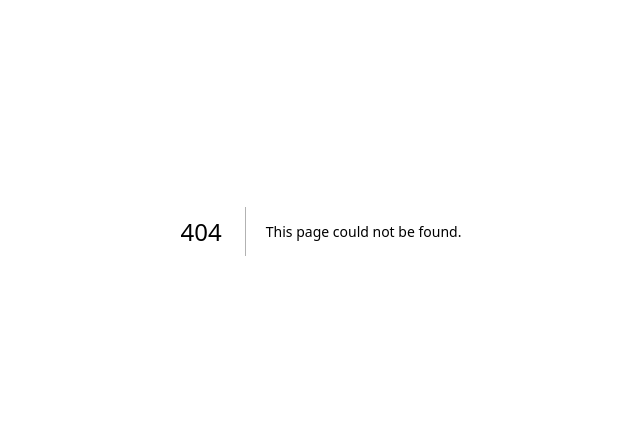
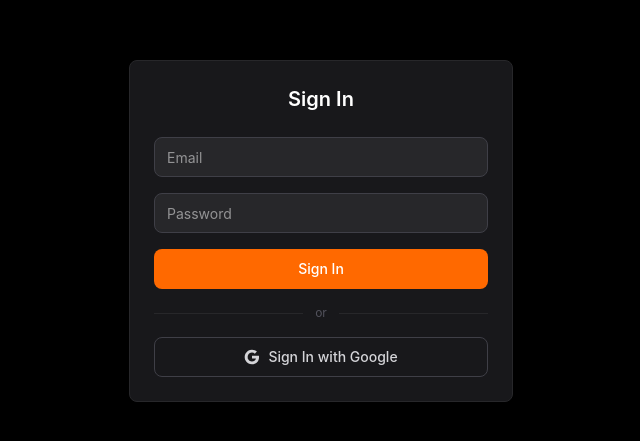
Before and after one commit to CRACKnGUY/teacher-alarm-system, a Next.js app: page /login in a window 1280 px wide. Before the commit this address had no page. Shown: the part 169-610 px from the top of the page, without its empty margins (319-959 px from the left). Built offline with nearby package versions, Linux system fonts and the light colour scheme; no server answers.

Commit message:
Add Supabase Auth: login page, middleware, OAuth callback, sidebar logout

```diff
--- a/package.json
+++ b/package.json
@@ -8,6 +8,7 @@
     "start": "next start"
   },
   "dependencies": {
+    "@supabase/ssr": "^0.12.0",
     "@supabase/supabase-js": "^2.110.0",
     "next": "^15.3.2",
     "react": "^19.2.7",
--- /dev/null
+++ b/src/app/auth/callback/page.tsx
@@ -0,0 +1,26 @@
+'use client'
+
+import { useEffect } from 'react'
+import { useRouter } from 'next/navigation'
+import { createClient } from '@/lib/supabase/client'
+
+export default function AuthCallbackPage() {
+  const router = useRouter()
+
+  useEffect(() => {
+    const supabase = createClient()
+    supabase.auth.getSession().then(({ data: { session } }) => {
+      if (session) {
+        router.push('/dashboard')
+      } else {
+        router.push('/login')
+      }
+    })
+  }, [router])
+
+  return (
+    <div className="min-h-screen flex items-center justify-center bg-black">
+      <p className="text-zinc-500">Signing in...</p>
+    </div>
+  )
+}
--- /dev/null
+++ b/src/app/login/page.tsx
@@ -0,0 +1,92 @@
+'use client'
+
+import { useState } from 'react'
+import { useRouter } from 'next/navigation'
+import { createClient } from '@/lib/supabase/client'
+
+export default function LoginPage() {
+  const [email, setEmail] = useState('')
+  const [password, setPassword] = useState('')
+  const [error, setError] = useState('')
+  const [loading, setLoading] = useState(false)
+  const router = useRouter()
+  const supabase = createClient()
+
+  async function signInWithEmail(e: React.FormEvent) {
+    e.preventDefault()
+    setError('')
+    setLoading(true)
+
+    const { error } = await supabase.auth.signInWithPassword({ email, password })
+    setLoading(false)
+
+    if (error) {
+      setError(error.message)
+    } else {
+      router.push('/dashboard')
+      router.refresh()
+    }
+  }
+
+  async function signInWithGoogle() {
+    const { error } = await supabase.auth.signInWithOAuth({
+      provider: 'google',
+      options: { redirectTo: `${location.origin}/auth/callback` },
+    })
+    if (error) setError(error.message)
+  }
+
+  return (
+    <div className="min-h-screen flex items-center justify-center bg-black px-4">
+      <div className="w-full max-w-sm rounded-lg border border-zinc-800 bg-zinc-900 p-6">
+        <h1 className="text-xl font-semibold text-white text-center mb-6">Sign In</h1>
+
+        <form onSubmit={signInWithEmail} className="space-y-4">
+          <input
+            className="h-10 w-full rounded-lg border border-zinc-700 bg-zinc-800 px-3 text-sm text-white outline-none focus:border-orange-500"
+            type="email"
+            placeholder="Email"
+            value={email}
+            onChange={(e) => setEmail(e.target.value)}
+            required
+          />
+          <input
+            className="h-10 w-full rounded-lg border border-zinc-700 bg-zinc-800 px-3 text-sm text-white outline-none focus:border-orange-500"
+            type="password"
+            placeholder="Password"
+            value={password}
+            onChange={(e) => setPassword(e.target.value)}
+            required
+          />
+          {error && <p className="text-xs text-red-400">{error}</p>}
+          <button
+            type="submit"
+            disabled={loading}
+            className="h-10 w-full rounded-lg bg-orange-500 text-sm font-medium text-white hover:bg-orange-600 transition-colors disabled:opacity-50 cursor-pointer"
+          >
+            {loading ? 'Signing in...' : 'Sign In'}
+          </button>
+        </form>
+
+        <div className="flex items-center gap-3 my-4">
+          <div className="flex-1 h-px bg-zinc-800" />
+          <span className="text-xs text-zinc-600">or</span>
+          <div className="flex-1 h-px bg-zinc-800" />
+        </div>
+
+        <button
+          onClick={signInWithGoogle}
+          className="h-10 w-full rounded-lg border border-zinc-700 text-sm font-medium text-zinc-300 hover:bg-zinc-800 transition-colors flex items-center justify-center gap-2 cursor-pointer"
+        >
+          <svg className="w-4 h-4" viewBox="0 0 24 24">
+            <path fill="currentColor" d="M22.56 12.25c0-.78-.07-1.53-.2-2.25H12v4.26h5.92a5.06 5.06 0 0 1-2.2 3.32v2.77h3.57c2.08-1.92 3.28-4.74 3.28-8.1z" />
+            <path fill="currentColor" d="M12 23c2.97 0 5.46-.98 7.28-2.66l-3.57-2.77c-.98.66-2.23 1.06-3.71 1.06-2.86 0-5.29-1.93-6.16-4.53H2.18v2.84C3.99 20.53 7.7 23 12 23z" />
+            <path fill="currentColor" d="M5.84 14.09c-.22-.66-.35-1.36-.35-2.09s.13-1.43.35-2.09V7.07H2.18C1.43 8.55 1 10.22 1 12s.43 3.45 1.18 4.93l2.85-2.22.81-.62z" />
+            <path fill="currentColor" d="M12 5.38c1.62 0 3.06.56 4.21 1.64l3.15-3.15C17.45 2.09 14.97 1 12 1 7.7 1 3.99 3.47 2.18 7.07l3.66 2.84c.87-2.6 3.3-4.53 6.16-4.53z" />
+          </svg>
+          Sign In with Google
+        </button>
+      </div>
+    </div>
+  )
+}
--- a/src/components/Sidebar.tsx
+++ b/src/components/Sidebar.tsx
@@ -1,7 +1,10 @@
 'use client'
 
+import { useEffect, useState } from 'react'
 import Link from 'next/link'
-import { usePathname } from 'next/navigation'
+import { usePathname, useRouter } from 'next/navigation'
+import { createClient } from '@/lib/supabase/client'
+import type { User } from '@supabase/supabase-js'
 
 const navItems = [
   {
@@ -53,6 +56,20 @@ const navItems = [
 
 export default function Sidebar() {
   const pathname = usePathname()
+  const router = useRouter()
+  const [user, setUser] = useState<User | null>(null)
+
+  useEffect(() => {
+    const supabase = createClient()
+    supabase.auth.getUser().then(({ data }) => setUser(data.user ?? null))
+  }, [])
+
+  async function handleSignOut() {
+    const supabase = createClient()
+    await supabase.auth.signOut()
+    router.push('/login')
+    router.refresh()
+  }
 
   return (
     <aside className="w-56 bg-zinc-900 text-white flex flex-col shrink-0 border-r border-zinc-800">
@@ -89,8 +106,18 @@ export default function Sidebar() {
         )}
       </nav>
 
-      <div className="px-5 py-4 border-t border-zinc-800">
-        <p className="text-xs text-zinc-600">v1.0.0</p>
+      <div className="border-t border-zinc-800 px-4 py-3 space-y-2">
+        {user && (
+          <p className="text-xs text-zinc-500 truncate" title={user.email}>
+            {user.email}
+          </p>
+        )}
+        <button
+          onClick={handleSignOut}
+          className="w-full text-left text-xs text-zinc-600 hover:text-zinc-400 transition-colors cursor-pointer"
+        >
+          Sign out
+        </button>
       </div>
     </aside>
   )
--- a/src/hooks/useTimetable.ts
+++ b/src/hooks/useTimetable.ts
@@ -1,7 +1,7 @@
 'use client'
 
 import { useState, useEffect } from 'react'
-import { supabase } from '@/lib/supabase'
+import { supabase } from '@/lib/supabase/index'
 
 export type Slot = { id: string; day: string; periodTime: string; subject: string }
 
--- /dev/null
+++ b/src/lib/supabase/client.ts
@@ -0,0 +1,8 @@
+import { createBrowserClient } from '@supabase/ssr'
+
+export function createClient() {
+  return createBrowserClient(
+    process.env.NEXT_PUBLIC_SUPABASE_URL!,
+    process.env.NEXT_PUBLIC_SUPABASE_ANON_KEY!,
+  )
+}
--- /dev/null
+++ b/src/lib/supabase/middleware.ts
@@ -0,0 +1,39 @@
+import { createServerClient } from '@supabase/ssr'
+import { NextResponse, type NextRequest } from 'next/server'
+
+export async function updateSession(request: NextRequest) {
+  let supabaseResponse = NextResponse.next({ request })
+
+  const supabase = createServerClient(
+    process.env.NEXT_PUBLIC_SUPABASE_URL!,
+    process.env.NEXT_PUBLIC_SUPABASE_ANON_KEY!,
+    {
+      cookies: {
+        getAll() {
+          return request.cookies.getAll()
+        },
+        setAll(cookiesToSet) {
+          cookiesToSet.forEach(({ name, value }) => request.cookies.set(name, value))
+          supabaseResponse = NextResponse.next({ request })
+          cookiesToSet.forEach(({ name, value, options }) =>
+            supabaseResponse.cookies.set(name, value, options),
+          )
+        },
+      },
+    },
+  )
+
+  const {
+    data: { user },
+  } = await supabase.auth.getUser()
+
+  if (!user && !request.nextUrl.pathname.startsWith('/login')) {
+    return NextResponse.redirect(new URL('/login', request.url))
+  }
+
+  if (user && request.nextUrl.pathname.startsWith('/login')) {
+    return NextResponse.redirect(new URL('/dashboard', request.url))
+  }
+
+  return supabaseResponse
+}
--- /dev/null
+++ b/src/lib/supabase/server.ts
@@ -0,0 +1,22 @@
+import { createServerClient } from '@supabase/ssr'
+import { cookies } from 'next/headers'
+
+export async function createClient() {
+  const cookieStore = await cookies()
+  return createServerClient(
+    process.env.NEXT_PUBLIC_SUPABASE_URL!,
+    process.env.NEXT_PUBLIC_SUPABASE_ANON_KEY!,
+    {
+      cookies: {
+        getAll() {
+          return cookieStore.getAll()
+        },
+        setAll(cookiesToSet) {
+          cookiesToSet.forEach(({ name, value, options }) =>
+            cookieStore.set(name, value, options),
+          )
+        },
+      },
+    },
+  )
+}
--- /dev/null
+++ b/src/middleware.ts
@@ -0,0 +1,10 @@
+import { type NextRequest } from 'next/server'
+import { updateSession } from '@/lib/supabase/middleware'
+
+export async function middleware(request: NextRequest) {
+  return await updateSession(request)
+}
+
+export const config = {
+  matcher: ['/dashboard/:path*', '/timetable/:path*', '/login/:path*'],
+}
```
Also changed, not shown: src/lib/supabase/index.ts (renamed from src/lib/supabase.ts), 2 other files (tests, documents, lock files or other folders).
